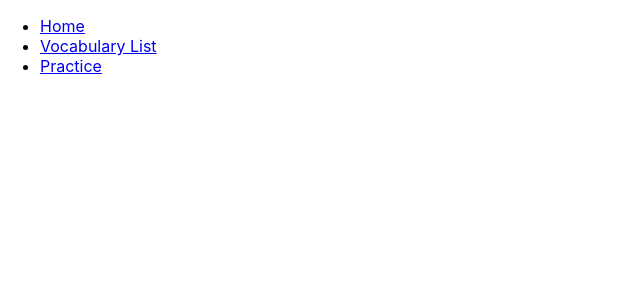
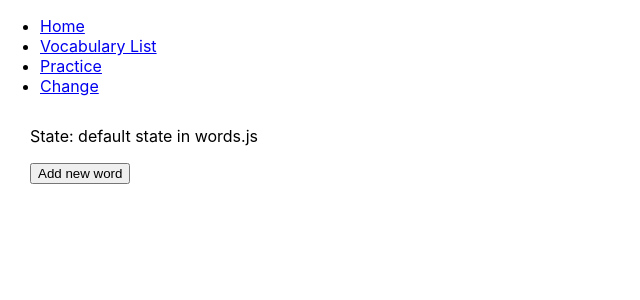
Before and after one commit to jk31/jk31-VocabularyReact, a React (Create React App) app: page /change in a window 1280 px wide. Shown: the top 300 px of the page, without its empty margins (0-640 px from the left). Built offline with nearby package versions, Linux system fonts and the light colour scheme.

Commit message:
home.js uses now redux connect function

```diff
--- a/src/App.js
+++ b/src/App.js
@@ -4,6 +4,7 @@ import { Route, Switch } from 'react-router-dom';
 import Home from "./components/home";
 import VocabularyList from "./components/vocabulary-list";
 import Practice from "./components/practice";
+import Change from "./components/change";
 
 import './App.css';
 
@@ -55,6 +56,7 @@ function App() {
         <Route path="/" component={Home} exact />
         <Route path="/vocabularylist" component={VocabularyList}/>
         <Route path="/practice" component={Practice}/>
+        <Route path="/change" component={Change}/>
     </Switch>
   );
 }
--- /dev/null
+++ b/src/components/change.js
@@ -0,0 +1,21 @@
+import React from 'react';
+import { useDispatch, useSelector } from "react-redux";
+import { newWord } from "../actions/new_word"
+
+function Change() {
+    const words = useSelector(state => state.words);
+    const dispatch = useDispatch();
+
+    return (
+        <main className="Change">
+            <p>State: {words}</p>
+            <button
+                onClick={() => dispatch(newWord("Change from Change page."))}
+            >
+                Add new word
+            </button>
+        </main>
+    );
+}
+
+export default Change;
--- a/src/components/home.js
+++ b/src/components/home.js
@@ -1,16 +1,14 @@
 import React from 'react';
-import { useDispatch, useSelector } from "react-redux";
 import { newWord } from "../actions/new_word"
+import { connect } from 'react-redux'
 
-function Home() {
-    const words = useSelector(state => state.words);
-    const dispatch = useDispatch();
+function Home(props) {
 
     return (
         <main className="Home">
-            <p>State: {words}</p>
+            <p>State: {props.words}</p>
             <button
-                onClick={() => dispatch(newWord("new word creation"))}
+                onClick={() => props.new_word()}
             >
                 Add new word
             </button>
@@ -18,4 +16,16 @@ function Home() {
     );
 }
 
-export default Home;
+const mapStateToProps = state => {
+    return {
+       words: state.words
+    }
+}
+
+const mapDispatchToProps = dispatch => {
+    return {
+        new_word: () => dispatch(newWord("new word from mapdispatch"))
+    }
+}
+
+export default connect(mapStateToProps, mapDispatchToProps)(Home);
--- a/src/index.js
+++ b/src/index.js
@@ -21,6 +21,7 @@ ReactDOM.render(
       <li><a href="/">Home</a></li>
       <li><a href="/vocabularylist">Vocabulary List</a></li>
       <li><a href="/practice">Practice</a></li>
+      <li><a href="/change">Change</a></li>
     </ul>
   </div>,
 document.getElementById('navbar')
```
